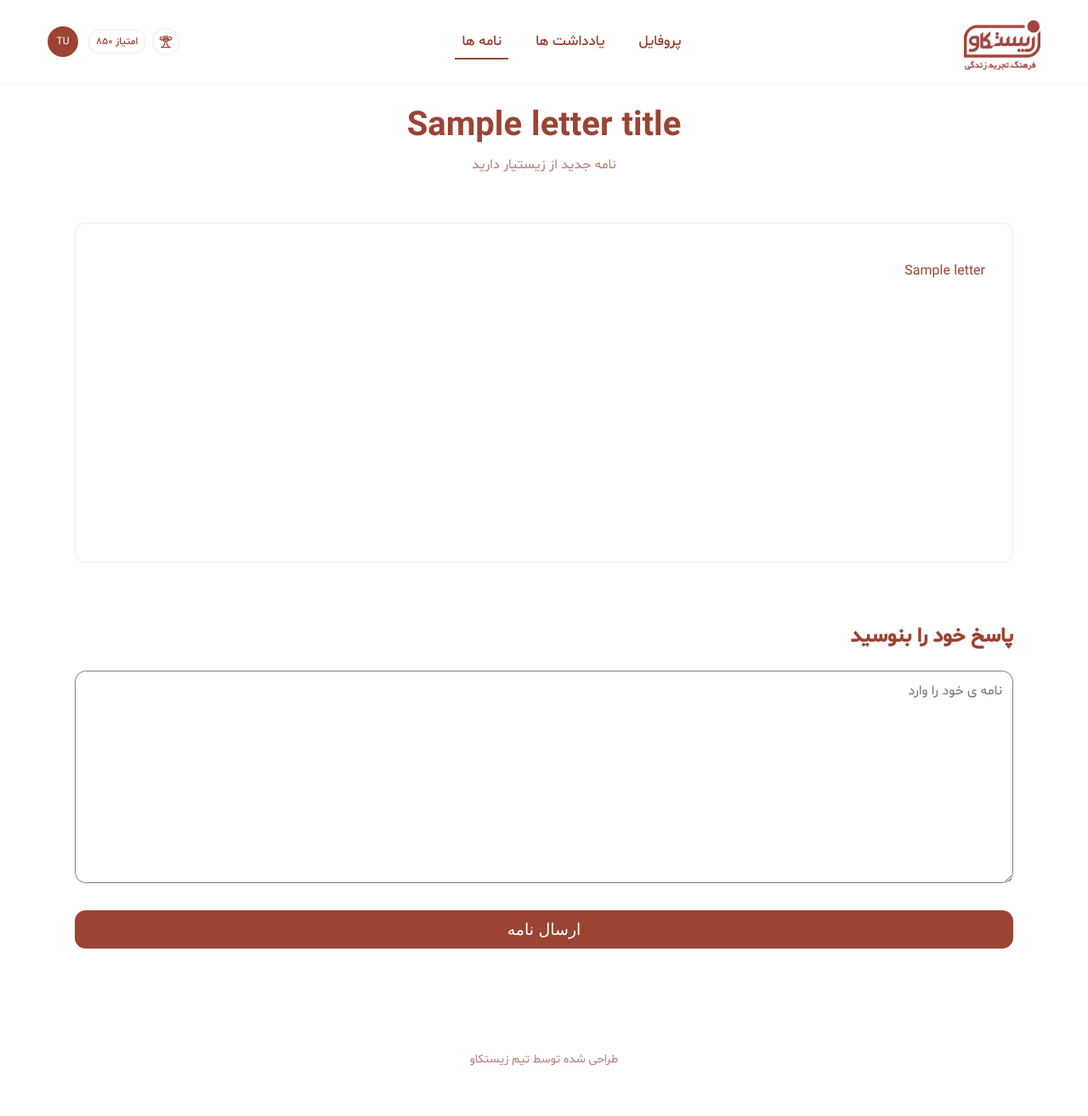
After one commit to Ariwsb14/ZIstkav-gamification, a Django app: template core/templates/game/letter.html in a window 1280 px wide. The commit adds this page. Shown: the whole page at 85% size. Run offline with Django 4.2, Linux system fonts and the light colour scheme; the template is opened without the code that fills it: most values are stand-ins (such as "Sample title", 1, 10 or a date in 2020); some libraries are stand-ins or nearby versions.

Commit message:
single leter read and write view

```diff
--- a/core/game/urls.py
+++ b/core/game/urls.py
@@ -6,5 +6,6 @@ urlpatterns = [
    path('letters/',views.LettersView.as_view(), name='letters'),
    path('letters/<int:pk>/',views.SingleLetterView.as_view(), name='single_letter'),
    path('journals/<int:pk>/',views.SingleJournalView.as_view(),name='single_journal'),
-   path('',views.FileLettersView.as_view(), name='FileLetters')
+   path('',views.FileLettersView.as_view(), name='file_letters'),
+   path('letter/<int:pk>' , views.FileSingleLetterView.as_view() , name='file_single_letter')
 ]
--- /dev/null
+++ b/core/statics/css/letter.css
@@ -0,0 +1,459 @@
+/* Base Styles */
+:root {
+    --primary: #9b4433;
+    --primary-light: rgba(155, 68, 51, 0.8);
+    --primary-lighter: rgba(155, 68, 51, 0.1);
+    --secondary: #ece0c6;
+    --secondary-dark: #e5d6b8;
+    --text-primary: #9b4433;
+    --text-secondary: rgba(155, 68, 51, 0.7);
+    --text-muted: rgba(155, 68, 51, 0.5);
+    --border-color: rgba(155, 68, 51, 0.1);
+    --white: #ffffff;
+    --radius: 0.8rem;
+  }
+  @font-face {
+    font-family: 'shabnam-bold';
+    src: url(../fonts/Shabnam-Bold.ttf);
+    font-style: normal;
+    font-weight: 700;
+  }
+  @font-face {
+    font-family: 'shabnam';
+    src: url(../fonts/Shabnam.ttf);
+    font-style: normal;
+  }
+  @font-face {
+    font-family: 'shabnam-medium';
+    src: url(../fonts/Shabnam-Medium.ttf);
+    font-style: normal;
+    font-weight: 500;
+  }
+  @font-face {
+    font-family: 'shabnam-light';
+    src: url(../fonts/Shabnam-Light.ttf);
+    font-style: normal;
+    font-weight: 300;
+  }
+  @font-face {
+    font-family: 'shabnam-thin';
+    src: url(../fonts/Shabnam-Thin.ttf);
+    font-style: normal;
+    font-weight: 100;
+  }
+  @font-face {
+    font-family: 'shabnam-digits';
+    src: url(../fonts/digits/Shabnam-Medium-FD.ttf);
+    font-style: normal;
+    font-weight: 500;
+  }
+
+  * {
+    margin: 0;
+    padding: 0;
+    box-sizing: border-box;
+  }
+
+  body {
+    font-family: 'shabnam';
+    background-color: var(--white);
+    color: var(--text-primary);
+    line-height: 1.5;
+    text-align: right;
+  }
+
+  .container {
+    max-width: 1200px;
+    margin: 0 auto;
+    padding: 0 1rem;
+  }
+
+  h1, h2, h3, h4 {
+    font-family: 'shabnam-medium';
+    line-height: 1.2;
+  }
+
+  h1 {
+    font-family: 'shabnam-bold';
+    font-size: 2.5rem;
+    text-align: center;
+    margin-bottom: 0.5rem;
+  }
+
+  h2 {
+    font-size: 1.5rem;
+    margin-bottom: 1.5rem;
+  }
+
+  h3 {
+    font-size: 1.2rem;
+    font-weight: 500;
+    margin-bottom: 0.25rem;
+  }
+
+  p {
+    font-family: 'shabnam';
+    margin-bottom: 1rem;
+  }
+
+  .subtitle {
+    color: var(--text-secondary);
+    margin-bottom: 2rem;
+  }
+
+  a {
+    font-family: 'shabnam-medium';
+    font-size: 17px;
+    text-decoration: none;
+    color: var(--text-primary);
+  }
+
+  .btn {
+    display: inline-flex;
+    align-items: center;
+    justify-content: center;
+    background-color: var(--primary);
+    color: var(--white);
+    padding: 0.5rem 1rem;
+    border-radius: var(--radius);
+    border: none;
+    font-weight: 500;
+    cursor: pointer;
+    transition: all 0.2s ease;
+  }
+
+  .btn:hover {
+    background-color: var(--primary-light);
+  }
+
+  .btn:disabled {
+    opacity: 0.5;
+    cursor: not-allowed;
+  }
+
+  .btn-large {
+    padding: 0.75rem 2rem;
+    font-size: 1rem;
+  }
+
+  /* Navbar */
+  .navbar {
+    position: fixed;
+    top: 0;
+    left: 0;
+    right: 0;
+    background-color: var(--white);
+    z-index: 50;
+    padding: 1rem 0;
+    box-shadow: 0 1px 3px rgba(0, 0, 0, 0.05);
+  }
+
+  .navbar .container {
+    display: flex;
+    align-items: center;
+    justify-content: space-between;
+  }
+
+  .logo {
+    display: flex;
+    align-items: center;
+    gap: 0.5rem;
+  }
+
+  .logo-icon {
+    height: 2rem;
+    width: 2rem;
+    background-color: var(--primary);
+    color: var(--white);
+    display: flex;
+    align-items: center;
+    justify-content: center;
+    border-radius: 0.5rem;
+    font-weight: bold;
+    font-size: 1.25rem;
+  }
+
+  .logo-text {
+    font-weight: bold;
+    font-size: 1.25rem;
+    color: var(--primary);
+  }
+
+  .nav-links {
+    display: none;
+  }
+
+  .user-area {
+    display: flex;
+    align-items: center;
+    gap: 0.75rem;
+  }
+
+  .xp-display {
+    display: flex;
+    align-items: center;
+    gap: 0.5rem;
+  }
+
+  .xp-points {
+    font-family: 'shabnam-digits';
+    padding: 0.25rem 0.5rem;
+    background-color: var(--white);
+    border: 1px solid var(--border-color);
+    border-radius: var(--radius);
+    font-size: 0.75rem;
+    font-weight: 500;
+  }
+
+  .rank-icon {
+    height: 2rem;
+    width: 2rem;
+    background-color: var(--white);
+    border: 1px solid var(--border-color);
+    border-radius: 50%;
+    display: flex;
+    align-items: center;
+    justify-content: center;
+    color: var(--primary);
+}
+
+.user-avatar {
+    height: 2.25rem;
+    width: 2.25rem;
+    background-color: var(--primary);
+    color: var(--white);
+    border-radius: 50%;
+    display: flex;
+    align-items: center;
+    justify-content: center;
+    font-size: 0.75rem;
+    font-weight: 500;
+    cursor: pointer;
+}
+
+/* Main Content */
+main {
+  width: 100%;
+  padding-top: 6rem;
+  padding-bottom: 5rem;
+  max-width: 100%;
+  margin: 0 auto;
+}
+
+/* Letter Container */
+.letter-container {
+  display: flex;
+  width: 100%;
+  flex-direction: column;
+  gap: 2rem;
+  max-width: 1200px;
+  margin: 0 auto;
+  padding: 0 2rem;
+}
+
+.letter-content-container {
+  width: 100%;
+  max-width: 1200px;
+  margin: 0 auto;
+}
+
+.letter-form-container,
+.letter-preview-container {
+  width: 100%;
+  background-color: var(--white);
+  border: 10px solid var(--border-color);
+  border-radius: var(--radius);
+  padding: 0rem;
+  margin: 1rem;
+}
+
+/* Form Styles */
+.form-group {
+  width: 100%;
+  margin-bottom: 1.5rem;
+}
+
+.form-group label {
+  display: block;
+  margin-bottom: 0.5rem;
+  font-weight: 500;
+}
+
+.form-group input,
+.form-group textarea {
+  width: 100%;
+  padding: 0.75rem;
+  border: 1px solid gray;
+  border-radius: var(--radius);
+  font-family: inherit;
+  font-size: 1rem;
+  color: var(--text-primary);
+}
+
+.form-group input:focus,
+.form-group textarea:focus {
+
+  outline: none;
+  border-color: var(--primary);
+}
+
+.form-actions {
+  display: flex;
+  gap: 1rem;
+  justify-content: flex-start;
+  width: 100%;
+}
+
+#preview-button {
+  width: 100%;
+  height: 45px;
+  font-size: 19px;
+  background-color: var(--primary);
+  color: var(--white);
+  border: none;
+  border-radius: var(--radius);
+  cursor: pointer;
+  transition: background-color 0.3s ease;
+}
+
+#preview-button:hover {
+  background-color: var(--primary-light);
+}
+
+/* Letter Preview Styles */
+.letter-preview {
+  width: 100%;
+  background-color: var(--white);
+  border: 1px solid var(--border-color);
+  border-radius: var(--radius);
+  padding: 2rem;
+  min-height: 400px;
+  margin-bottom: 1.5rem;
+}
+
+.letter-header {
+  margin-bottom: 2rem;
+}
+
+.letter-date {
+  margin-bottom: 1.5rem;
+}
+
+.letter-recipient {
+  font-weight: 500;
+  margin-bottom: 0.5rem;
+}
+
+.letter-subject {
+  font-weight: 500;
+  margin-bottom: 1.5rem;
+}
+
+.letter-body {
+  white-space: pre-line;
+  margin-bottom: 2rem;
+}
+
+.letter-footer {
+  white-space: pre-line;
+}
+
+.letter-sender {
+  font-weight: 500;
+}
+
+.preview-actions {
+  display: flex;
+  gap: 1rem;
+  justify-content: flex-start;
+}
+
+/* Footer */
+footer {
+  text-align: center;
+  padding: 2.5rem 0;
+  color: var(--text-secondary);
+  font-size: 0.875rem;
+}
+
+/* Print Styles */
+@media print {
+  .navbar, footer, .letter-form-container, .preview-actions {
+    display: none;
+  }
+
+  .container {
+    width: 100%;
+    max-width: none;
+    padding: 0;
+    margin: 0;
+  }
+
+  main {
+    padding: 0;
+  }
+
+  h1, .subtitle {
+    display: none;
+  }
+
+  .letter-preview-container {
+    border: none;
+    padding: 0;
+  }
+
+  .letter-preview {
+    border: none;
+    padding: 2cm;
+  }
+
+  .letter-container {
+    gap: 0;
+    width: 100%;
+  }
+
+  h2 {
+    display: none;
+  }
+}
+
+/* Media Queries */
+@media (min-width: 640px) {
+  .nav-links {
+    display: flex;
+    gap: 1.5rem;
+  }
+
+  .nav-link {
+    position: relative;
+    padding: 0.5rem;
+  }
+
+  .nav-link::after {
+    content: '';
+    position: absolute;
+    bottom: 0;
+    left: 0;
+    width: 100%;
+    height: 2px;
+    background-color: var(--primary);
+    transform: scaleX(0);
+    transition: transform 0.3s ease;
+  }
+
+  .nav-link:hover::after,
+  .nav-link.active::after {
+    transform: scaleX(1);
+  }
+}
+
+@media (min-width: 768px) {
+  .letter-container {
+    flex-direction: row;
+  }
+
+  .letter-form-container,
+  .letter-preview-container {
+    width: 50%;
+  }
+}
--- a/core/templates/game/index.html
+++ b/core/templates/game/index.html
@@ -70,7 +70,7 @@
           <div class="level-number">{{ forloop.counter }}</div>
           <h3>{{ letter }}</h3>
           <p>خوانده شده</p>
-          <button class="btn">بازبینی</button>
+          <a href="{% url 'game:file_single_letter' pk=forloop.counter %}"><button class="btn">بازبینی</button></a>
         </div>
         {% endfor %}
 
--- /dev/null
+++ b/core/templates/game/letter.html
@@ -0,0 +1,151 @@
+{% load static %}
+<!DOCTYPE html>
+<html lang="en">
+<head>
+  <meta charset="UTF-8">
+  <meta name="viewport" content="width=device-width, initial-scale=1.0">
+  <title>{{ letter_title }}</title>
+  <link rel="stylesheet" href="{% static 'css/letter.css' %}">
+  <link href="https://fonts.googleapis.com/css2?family=Inter:wght@300;400;500;600;700&display=swap" rel="stylesheet">
+  <style>
+    .letter-content {
+      max-width: 800px;
+      margin: 0 auto;
+      padding: 20px;
+    }
+    /* Basic markdown styling */
+    .letter-content h1 { font-size: 2em; margin-bottom: 1em; }
+    .letter-content h2 { font-size: 1.5em; margin-bottom: 0.8em; }
+    .letter-content p { margin-bottom: 1em; }
+    .letter-content ul, .letter-content ol { margin-left: 2em; margin-bottom: 1em; }
+    .letter-content code { background: #f4f4f4; padding: 2px 4px; }
+    .letter-content pre { background: #f4f4f4; padding: 1em; margin-bottom: 1em; }
+  </style>
+</head>
+<body>
+    <header class="navbar">
+        <div class="container">
+          <div class="user-area">
+            <div class="user-avatar">
+              <span>TU</span>
+            </div>
+            <div class="xp-display">
+              <div class="xp-points">850 امتیاز</div>
+              <div class="rank-icon trophy">
+                <svg xmlns="http://www.w3.org/2000/svg" width="16" height="16" viewBox="0 0 24 24" fill="none" stroke="currentColor" stroke-width="2" stroke-linecap="round" stroke-linejoin="round">
+                  <path d="M6 9H4.5a2.5 2.5 0 0 1 0-5H6"></path>
+                  <path d="M18 9h1.5a2.5 2.5 0 0 0 0-5H18"></path>
+                  <path d="M4 22h16"></path>
+                  <path d="M10 14.66V17c0 .55-.47.98-.97 1.21C7.85 18.75 7 20.24 7 22"></path>
+                  <path d="M14 14.66V17c0 .55.47.98.97 1.21C16.15 18.75 17 20.24 17 22"></path>
+                  <path d="M9 2v7.5"></path>
+                  <path d="M15 2v7.5"></path>
+                  <path d="M12 2v10"></path>
+                  <path d="M12 12a5 5 0 0 0 5-5H7a5 5 0 0 0 5 5Z"></path>
+                </svg>
+              </div>
+            </div>
+
+          </div>
+          <nav class="nav-links">
+            <a href="/" class="nav-link active">نامه ها</a>
+            <a href="/achievements.html" class="nav-link">یادداشت ها</a>
+            <a href="/profile.html" class="nav-link">پروفایل</a>
+          </nav>
+          <a href="/" class="logo">
+            <img src="{% static 'images/logo.png' %}" alt="zistkav-logo" width="90" height="57.7" style="margin-top:8px ;">
+          </a>
+
+        </div>
+      </header>
+
+  <main class="fullscreen">
+    <div class="container">
+      <h1 style="padding-top: 30px;">{{letter_title}}</h1>
+      <p class="subtitle" style="text-align: center;">نامه جدید از زیستیار دارید</p>
+
+      <div class="letter-container">
+        <div class="letter-content-container">
+          <!-- Preview Section (Now on top) -->
+          <div class="letter-preview-wrapper">
+            <h2 style="font-family: 'shabnam';"></h2>
+            <div class="letter-preview">
+              <div class="letter-header">
+                <p  id="date-display" class="letter-date" style="line-height: 3;">
+                    {{ letter|safe }}
+                </p>
+                <h3 id="title-display" class="letter-title"></h3>
+              </div>
+
+              <div class="letter-body">
+                <p id="content-display"></p>
+              </div>
+            </div>
+
+          </div>
+
+          <!-- Writing Section (Now below) -->
+          <div class="letter-editor" style="padding-top: 50px;">
+            <h2>پاسخ خود را بنوسید</h2>
+            <div class="letter-form">
+                <form method="post">
+                    {% csrf_token %}
+                    <div class="form-group">
+                        <textarea id="letter-content" placeholder="نامه ی خود را وارد" name="journal" style="height: 250px; text-align: right;"></textarea>
+                    </div>
+
+                    <div class="form-actions">
+                        <button id="preview-button" class="btn" style="height: 45px; font-size:19px ;">ارسال نامه</button>
+                    </div>
+                </form>
+            </div>
+          </div>
+        </div>
+      </div>
+    </div>
+  </main>
+
+  <footer>
+    <p>طراحی شده توسط تیم زیستکاو</p>
+  </footer>
+
+  <script src="https://cdn.gpteng.co/gptengineer.js" type="module"></script>
+  <!-- <script>
+    document.addEventListener('DOMContentLoaded', function() {
+      // Set current date
+      const today = new Date();
+      const options = { year: 'numeric', month: 'long', day: 'numeric' };
+      document.getElementById('date-display').textContent = today.toLocaleDateString('en-US', options);
+
+      // Preview button functionality
+      document.getElementById('preview-button').addEventListener('click', function() {
+        const title = document.getElementById('letter-title').value;
+        const content = document.getElementById('letter-content').value;
+
+        // Display values in preview
+        document.getElementById('title-display').textContent = title;
+        document.getElementById('content-display').textContent = content;
+      });
+
+      // Clear button functionality
+      document.getElementById('clear-button').addEventListener('click', function() {
+        document.getElementById('letter-title').value = '';
+        document.getElementById('letter-content').value = '';
+        document.getElementById('title-display').textContent = '';
+        document.getElementById('content-display').textContent = '';
+      });
+
+      // Print button functionality
+      document.getElementById('print-button').addEventListener('click', function() {
+        window.print();
+      });
+
+      // Save as PDF functionality
+      document.getElementById('save-button').addEventListener('click', function() {
+        alert('To save as PDF, please use your browser\'s print functionality and select "Save as PDF".');
+        window.print();
+      });
+    });
+  </script> -->
+</body>
+</html>
--- a/requirements.txt
+++ b/requirements.txt
@@ -1,2 +1,3 @@
 django >4.2,<4.3
 pillow
+markdown2
```
Also changed, not shown: core/game/views.py (+62 -2 lines), core/md/admin@admin.com/letters/1.ترس از احساسات.md (added, +11 -0 lines), core/md/admin@admin.com/letters/2.فقدان امنیت احسای.md (added), core/md/admin@admin.com/letters/ترس از احساسات.md (deleted), core/md/admin@admin.com/letters/فقدان امنیت احسای.md (deleted).
